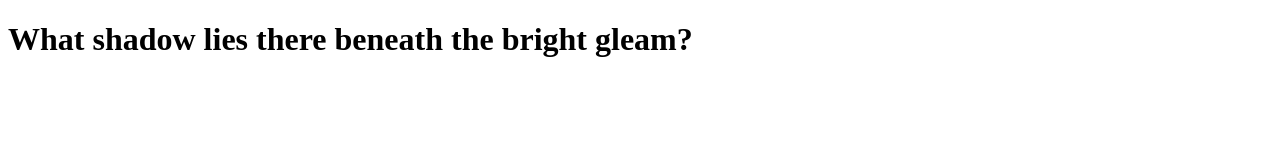
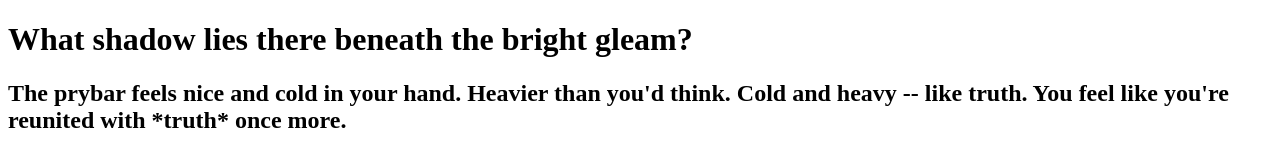
Before and after one commit to KitLawless2/Coursera-HTML-CSS-and-JS, a plain HTML site: page Site/index.html in a window 1280 px wide. Drawn offline with Linux system fonts and the light colour scheme.

Commit message:
Third Commit

```diff
--- a/Site/index.html
+++ b/Site/index.html
@@ -5,5 +5,6 @@
 </head>
 <body>
 <h1>What shadow lies there beneath the bright gleam?</h1>
+<h2>The prybar feels nice and cold in your hand. Heavier than you'd think. Cold and heavy -- like truth. You feel like you're reunited with *truth* once more.</h2>
 </body>
 </html>
```
